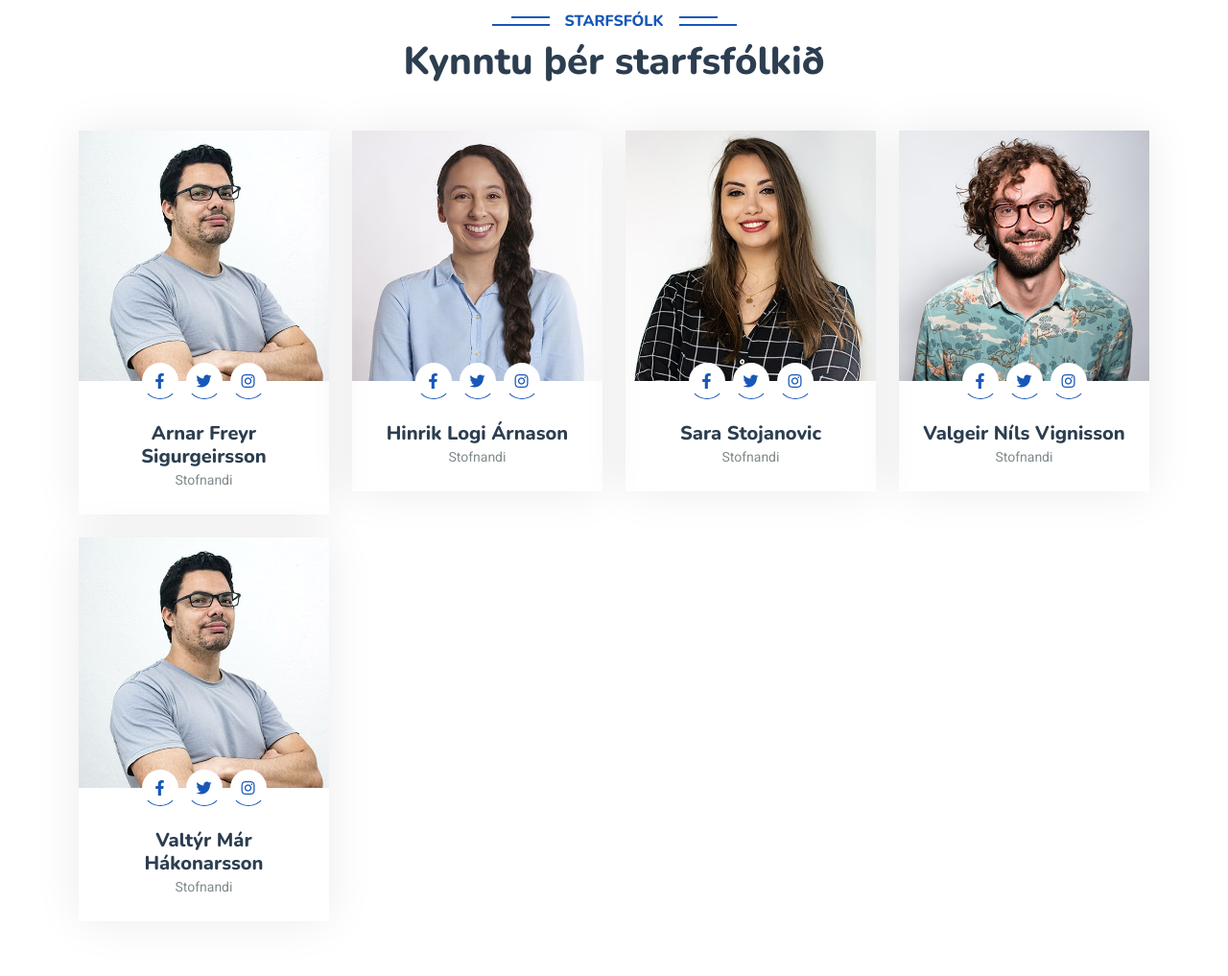
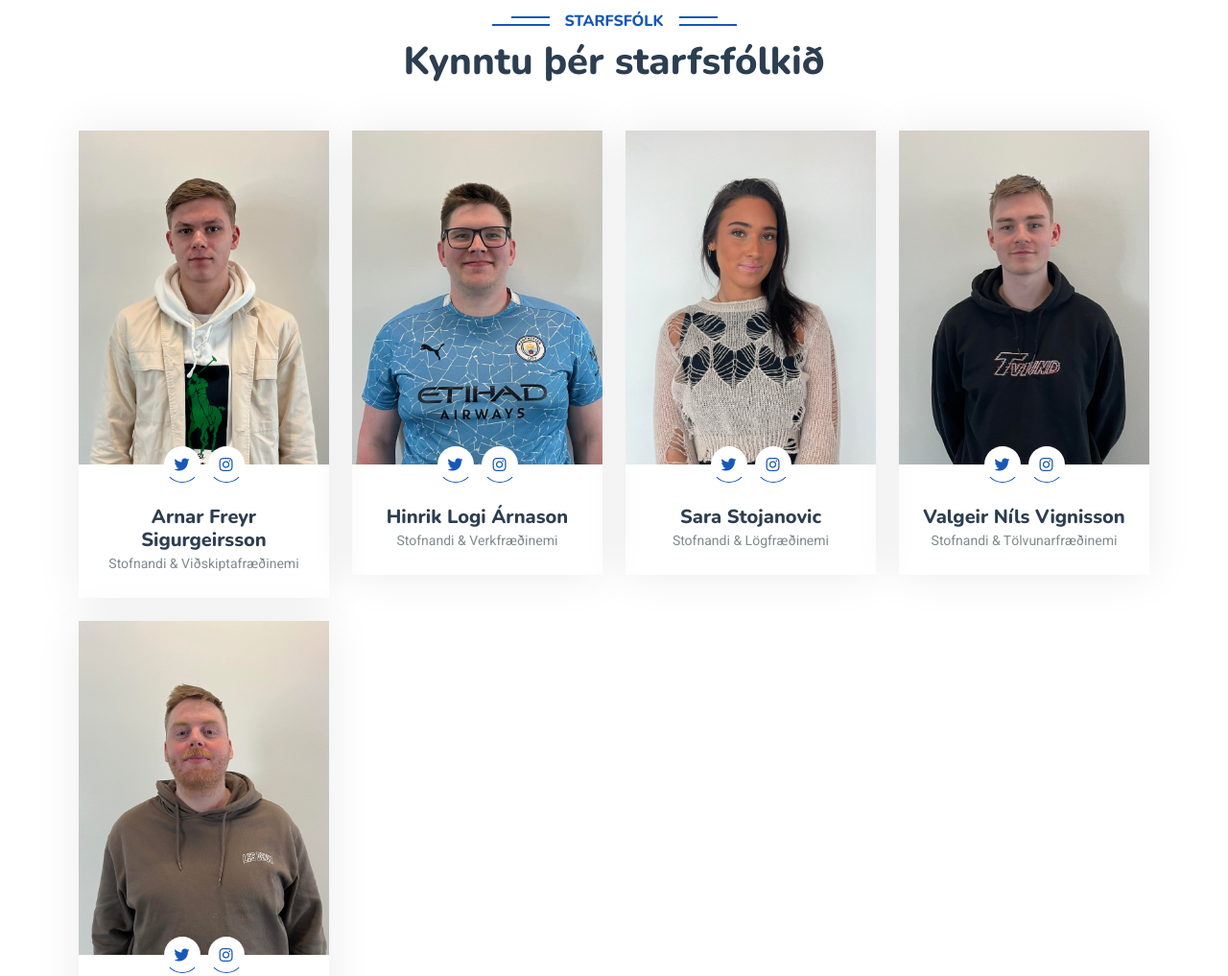
Before and after one commit to HvarErValli/hanskaholfid, a plain HTML site: page about.html in a window 1280 px wide. Shown: the part 600-1617 px from the top of the page at 96% size. Drawn offline with nearby package versions, Linux system fonts and the light colour scheme.

```diff
--- a/about.html
+++ b/about.html
@@ -99,80 +99,75 @@
                 <div class="col-lg-3 col-md-6 wow fadeInUp" data-wow-delay="0.1s">
                     <div class="team-item">
                         <div class="overflow-hidden">
-                            <img class="img-fluid" src="img/team-1.jpg" alt="">
+                            <img class="img-fluid" src="img/Arnar.jpg" alt="">
                         </div>
                         <div class="position-relative d-flex justify-content-center" style="margin-top: -19px;">
-                            <a class="btn btn-square mx-1" href=""><i class="fab fa-facebook-f"></i></a>
                             <a class="btn btn-square mx-1" href=""><i class="fab fa-twitter"></i></a>
                             <a class="btn btn-square mx-1" href=""><i class="fab fa-instagram"></i></a>
                         </div>
                         <div class="text-center p-4">
                             <h5 class="mb-0">Arnar Freyr Sigurgeirsson</h5>
-                            <small> Stofnandi </small>
+                            <small> Stofnandi & Viðskiptafræðinemi</small>
                         </div>
                     </div>
                 </div>
                 <div class="col-lg-3 col-md-6 wow fadeInUp" data-wow-delay="0.3s">
                     <div class="team-item">
                         <div class="overflow-hidden">
-                            <img class="img-fluid" src="img/team-2.jpg" alt="">
+                            <img class="img-fluid" src="img/Hinrik.jpg" alt="">
                         </div>
                         <div class="position-relative d-flex justify-content-center" style="margin-top: -19px;">
-                            <a class="btn btn-square mx-1" href=""><i class="fab fa-facebook-f"></i></a>
                             <a class="btn btn-square mx-1" href=""><i class="fab fa-twitter"></i></a>
                             <a class="btn btn-square mx-1" href=""><i class="fab fa-instagram"></i></a>
                         </div>
                         <div class="text-center p-4">
                             <h5 class="mb-0">Hinrik Logi Árnason</h5>
-                            <small>Stofnandi</small>
+                            <small>Stofnandi & Verkfræðinemi</small>
                         </div>
                     </div>
                 </div>
                 <div class="col-lg-3 col-md-6 wow fadeInUp" data-wow-delay="0.5s">
                     <div class="team-item">
                         <div class="overflow-hidden">
-                            <img class="img-fluid" src="img/team-4.jpg" alt="">
+                            <img class="img-fluid" src="img/Sara.jpg" alt="">
                         </div>
                         <div class="position-relative d-flex justify-content-center" style="margin-top: -19px;">
-                            <a class="btn btn-square mx-1" href=""><i class="fab fa-facebook-f"></i></a>
                             <a class="btn btn-square mx-1" href=""><i class="fab fa-twitter"></i></a>
                             <a class="btn btn-square mx-1" href=""><i class="fab fa-instagram"></i></a>
                         </div>
                         <div class="text-center p-4">
                             <h5 class="mb-0">Sara Stojanovic</h5>
-                            <small>Stofnandi</small>
+                            <small>Stofnandi & Lögfræðinemi</small>
                         </div>
                     </div>
                 </div>
                 <div class="col-lg-3 col-md-6 wow fadeInUp" data-wow-delay="0.7s">
                     <div class="team-item">
                         <div class="overflow-hidden">
-                            <img class="img-fluid" src="img/team-3.jpg" alt="">
+                            <img class="img-fluid" src="img/Valgeir.jpg" alt="">
                         </div>
                         <div class="position-relative d-flex justify-content-center" style="margin-top: -19px;">
-                            <a class="btn btn-square mx-1" href=""><i class="fab fa-facebook-f"></i></a>
                             <a class="btn btn-square mx-1" href=""><i class="fab fa-twitter"></i></a>
-                            <a class="btn btn-square mx-1" href=""><i class="fab fa-instagram"></i></a>
+                            <a class="btn btn-square mx-1" href="https://www.instagram.com/valli23/"><i class="fab fa-instagram"></i></a>
                         </div>
                         <div class="text-center p-4">
                             <h5 class="mb-0">Valgeir Níls Vignisson</h5>
-                            <small>Stofnandi</small>
+                            <small>Stofnandi & Tölvunarfræðinemi</small>
                         </div>
                     </div>
                 </div>
                 <div class="col-lg-3 col-md-6 wow fadeInUp" data-wow-delay="0.9s">
                     <div class="team-item">
                         <div class="overflow-hidden">
-                            <img class="img-fluid" src="img/team-1.jpg" alt="">
+                            <img class="img-fluid" src="img/Valtyr.jpg" alt="">
                         </div>
                         <div class="position-relative d-flex justify-content-center" style="margin-top: -19px;">
-                            <a class="btn btn-square mx-1" href=""><i class="fab fa-facebook-f"></i></a>
                             <a class="btn btn-square mx-1" href=""><i class="fab fa-twitter"></i></a>
                             <a class="btn btn-square mx-1" href=""><i class="fab fa-instagram"></i></a>
                         </div>
                         <div class="text-center p-4">
                             <h5 class="mb-0">Valtýr Már Hákonarsson</h5>
-                            <small>Stofnandi</small>
+                            <small>Stofnandi & Tæknifræðinemi</small>
                         </div>
                     </div>
                 </div>
--- a/js/main.js
+++ b/js/main.js
@@ -105,7 +105,7 @@
             }
         })
     })
-    .catch(error => console.log(error));
+    .catch(error => alert('Þetta bílnúmer er ekki á skrá hjá okkur'));
 };
 
 function apigetFromUsers(email, password) {
@@ -256,6 +256,7 @@
 };
 
 function baetaVidTjoni(bilnumer){
+    let fjoldiTjona = 0;
     fetch("./database.json")
     .then(res => {
         return res.json();
@@ -268,18 +269,32 @@
     })
     .catch(error => console.log(error));
     const tjonalisti = document.getElementById("tjonasaga");
-    for (let i = 0; i < fjoldiTjona; i++) {
+    if (fjoldiTjona == 0){
         tjonalisti.insertAdjacentHTML("beforeend", `
             <div class="col-lg-12 col-sm-6 wow fadeInUp" data-wow-delay="0.4s">
                 <div class="service-item rounded pt-3">
                     <div class="p-4">
-                        <i class="fa fa-3x fa-cog text-primary mb-4"></i>
-                        <h5>Bílnúmer og týpa</h5>
-                        <p id="info_bilnumer">Bílnúmer: </p>
-                        <p id="typa">Týpa: </p>
+                        <i class="fa fa-3x text-primary mb-4"></i>
+                        <h5>Til hamingju! Þessi bíll er tjónlaus!</h5>
                     </div>
                 </div>
             </div>
         `);
     }
+    else{
+        for (let i = 0; i < fjoldiTjona; i++) {
+            tjonalisti.insertAdjacentHTML("beforeend", `
+                <div class="col-lg-12 col-sm-6 wow fadeInUp" data-wow-delay="0.4s">
+                    <div class="service-item rounded pt-3">
+                        <div class="p-4">
+                            <i class="fa fa-3x fa-cog text-primary mb-4"></i>
+                            <h5 display:flex; align-items:center;>Bílnúmer og týpa</h5>
+                            <p id="info_bilnumer">Bílnúmer: </p>
+                            <p id="typa">Týpa: </p>
+                        </div>
+                    </div>
+                </div>
+            `);
+        }
+    }
 }
```
Also changed, not shown: contact.html (+0 -2 lines), img/Arnar.jpg (added), img/Hinrik.jpg (added), img/Sara.jpg (added), img/Valgeir.jpg (added), img/Valtyr.jpg (added).
